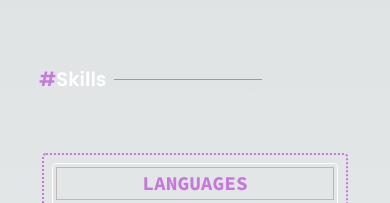
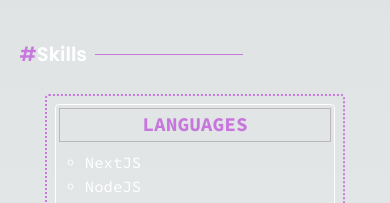
Before and after one commit to shadowctrl/portfolio-shadowctrl, a Next.js app: page /aboutme in a window 390 px wide. Shown: the part 683-886 px from the top of the page. Built offline with nearby package versions, Linux system fonts and the light colour scheme; a web font is replaced by a local one.

Commit message:
"Updated CSS and JSX files for home and skills components, removed image from home page, and refactored skills component layout and styling."

```diff
--- a/src/components/skills/skills.css
+++ b/src/components/skills/skills.css
@@ -9,7 +9,6 @@
   align-items: center;
   color: white;
   font-family: Fira Code;
-  /* margin-left: 10vw; */
   margin-top: 5vh;
   font-size: 2vw;
   font-weight: 600;
@@ -91,15 +90,13 @@
 @media all and (max-width: 768px) and (max-height: 1024px) and (orientation: portrait) {
   .skillsParent {
     display: flex;
-    flex-direction: column;
     justify-content: center;
     align-items: center;
-    margin: 0;
+    margin: 3vh;
   }
   .skillsHead {
     font-size: 5vw;
-    margin-left: 5vw;
-    margin-top: 3vh;
+    margin-top: 0;
   }
   .skills {
     font-size: 5vw;
@@ -108,7 +105,7 @@
     grid-template-columns: none;
     grid-auto-flow: row dense;
     grid-column-gap: 0;
-    grid-row-gap: 2vh;
+    grid-row-gap: 3vh;
     place-content: center;
     padding: 2vw;
     border: 0.7vw dotted #c778dd;
--- a/src/components/skills/skills.jsx
+++ b/src/components/skills/skills.jsx
@@ -1,19 +1,6 @@
 import "./skills.css";
 
 const Skills = () => {
-  const IconCrop = (size, mt = "5vh", mtr = "10vw") => {
-    return (
-      <span
-        style={{
-          color: "slategrey",
-          fontSize: size,
-          marginTop: mt,
-          marginLeft: mtr,
-          marginBottom: mt,
-        }}
-      />
-    );
-  };
   return (
     <div className="skillsMain">
       <div className="skillsHead">
@@ -22,8 +9,6 @@ const Skills = () => {
       </div>
 
       <div className="skillsParent">
-        <div className="skillsMobile">{IconCrop("50vw", "2vh", "0vw")}</div>
-        <div className="skillsDesktop">{IconCrop("10vw")}</div>
         <div className="skills">
           <div className="languages">
             <div className="skillsTitle"> LANGUAGES</div>
```
Also changed, not shown: src/app/home.css (+10 -0 lines), src/app/page.js (+0 -7 lines).
